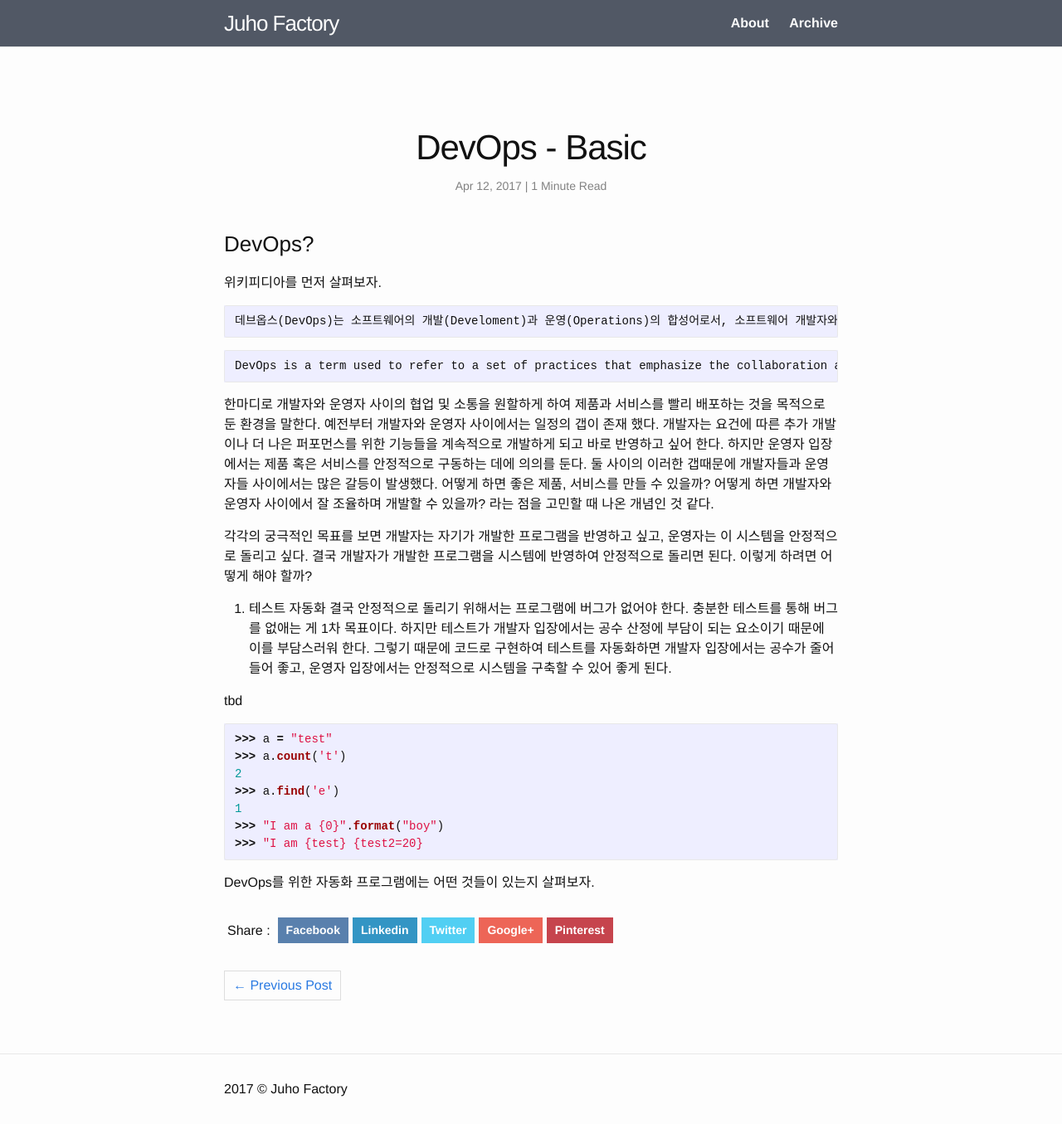
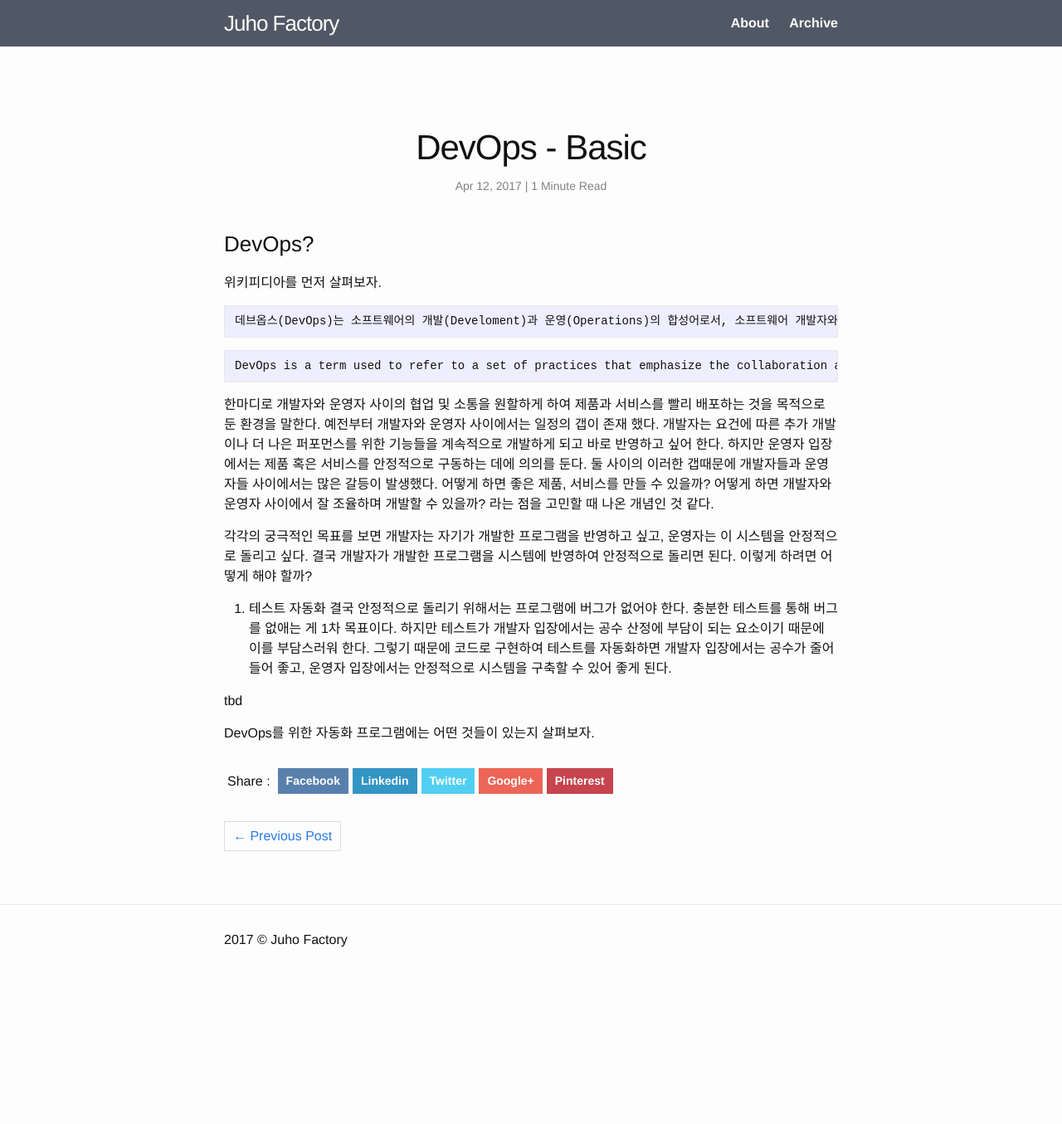
Before and after one commit to juho0719/juho0719.github.io, a Jekyll site: the page built from _posts/2017-04-13-devops.md, in a window 1280 px wide. Shown: the whole page at 83% size. Built offline with Jekyll 4.4.1, drawn with Linux system fonts in a browser that asks for light colours; after the commit the page ends 1175 px from its top, so only the background shows below that.

Commit message:
rollback

````diff
--- a/_posts/2017-04-13-devops.md
+++ b/_posts/2017-04-13-devops.md
@@ -32,14 +32,5 @@ DevOps is a term used to refer to a set of practices that emphasize the collabor
 
 tbd
 
-```python
->>> a = "test"
->>> a.count('t')
-2
->>> a.find('e')
-1
->>> "I am a {0}".format("boy")
->>> "I am {test} {test2=20}
-```
 
 DevOps를 위한 자동화 프로그램에는 어떤 것들이 있는지 살펴보자.
````
